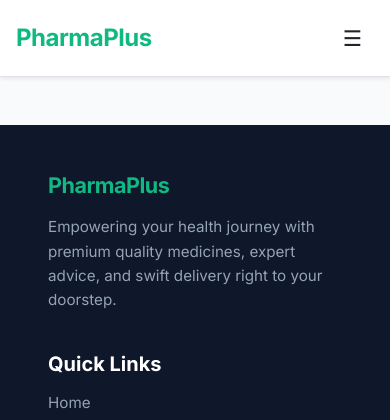
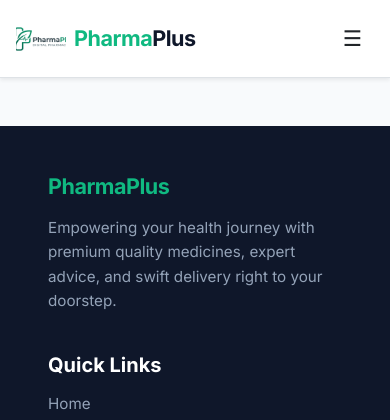
Before and after one commit to bylalit/PharmaPlus, a Django app: template templates/base.html in a window 390 px wide. Shown: the top 420 px of the page. Run offline with Django 5.2, Linux system fonts and the light colour scheme; the template is opened without the code that fills it, so the values that code supplies are empty.

Commit message:
feat: add base template with responsive sidebar navigation and site logo branding

```diff
--- a/templates/base.html
+++ b/templates/base.html
@@ -29,9 +29,18 @@
             display: flex; justify-content: center; align-items: center; flex-direction: column;
             transition: opacity 0.6s ease-out, visibility 0.6s ease-out;
         }
-        .spinner-custom {
-            width: 3.5rem; height: 3.5rem; color: #10b981; border-width: 0.35em;
+
+        .logo-pulse {
+            animation: pulse 1.5s infinite ease-in-out;
+            mix-blend-mode: multiply;
         }
+        @keyframes pulse {
+            0% { transform: scale(1); opacity: 1; filter: drop-shadow(0 0 10px rgba(16,185,129,0.2)); }
+            50% { transform: scale(1.05); opacity: 0.8; filter: drop-shadow(0 0 20px rgba(16,185,129,0.4)); }
+            100% { transform: scale(1); opacity: 1; filter: drop-shadow(0 0 10px rgba(16,185,129,0.2)); }
+        }
+
+        /* Thin loading bar at top */
         #top-loading-bar {
             position: fixed; top: 0; left: 0; height: 4px;
             background: linear-gradient(90deg, #059669 0%, #34d399 100%);
@@ -44,13 +53,13 @@
 </head>
 <body class="loading" style="font-family: 'Inter', sans-serif; background-color: #f8fafc; color: #0f172a; margin: 0; overflow-x: hidden; width: 100%;">
 
-    <!-- Preloader & Top Loading Bar -->
+    <!-- Preloader & Top Loading Bar component -->
     <div id="top-loading-bar"></div>
     <div id="preloader">
-        <div class="spinner-border spinner-custom mb-3" role="status">
-            <span class="visually-hidden">Loading...</span>
+        <div class="mb-3 d-flex align-items-center justify-content-center" style="width: 140px; height: 140px; overflow: hidden;">
+             <img src="{% static 'img/logo.png' %}" alt="Loading Logo" style="height: 250px; mix-blend-mode: multiply;" class="logo-pulse">
         </div>
-        <h3 style="color: #059669; font-weight: 800; letter-spacing: -0.5px;">PharmaPlus</h3>
+        <h3 style="color: #059669; font-weight: 800; letter-spacing: -0.5px; opacity: 0.9;">PharmaPlus</h3>
     </div>
 
     <!-- Main Layout Container -->
@@ -59,7 +68,12 @@
         <!-- Sidebar Navigation (Desktop Left Side) -->
         <nav class="sidebar bg-white border-end d-flex flex-column shadow-sm">
             <div class="p-4 border-bottom text-center">
-                 <a class="text-decoration-none fw-bold" href="{% url 'index' %}" style="color: #10b981; font-size: 2rem; letter-spacing: -0.5px;">PharmaPlus</a>
+                 <a class="text-decoration-none fw-bold d-flex flex-column align-items-center justify-content-center gap-1" href="{% url 'index' %}" style="color: #0f172a; font-size: 1.7rem; letter-spacing: -0.5px;">
+                     <div style="width: 120px; height: 100px; display: flex; justify-content: center; align-items: center; overflow: hidden;">
+                         <img src="{% static 'img/logo.png' %}" alt="PharmaPlus Logo" style="height: 190px; mix-blend-mode: multiply;">
+                     </div>
+                     <span style="margin-top: -15px;"><span style="color: #10b981;">Pharma</span>Plus</span>
+                 </a>
             </div>
 
             <div class="p-4 flex-grow-1">
@@ -98,7 +112,12 @@
 
             <!-- Mobile Header (Visible only on small screens) -->
             <header class="mobile-header bg-white border-bottom p-3 d-flex justify-content-between align-items-center sticky-top shadow-sm w-100">
-                <a class="text-decoration-none fw-bold" href="{% url 'index' %}" style="color: #10b981; font-size: 1.5rem; letter-spacing: -0.5px;">PharmaPlus</a>
+                <a class="text-decoration-none fw-bold d-flex align-items-center gap-2" href="{% url 'index' %}" style="color: #0f172a; font-size: 1.35rem; letter-spacing: -0.5px;">
+                     <div style="width: 50px; height: 45px; display: flex; justify-content: center; align-items: center; overflow: hidden;">
+                         <img src="{% static 'img/logo.png' %}" alt="PharmaPlus Logo" style="height: 90px; mix-blend-mode: multiply;">
+                     </div>
+                     <span><span style="color: #10b981;">Pharma</span>Plus</span>
+                </a>
                 <button class="btn border-0 text-dark fs-4" type="button" data-bs-toggle="collapse" data-bs-target="#mobileMenu">
                     ☰
                 </button>
```
Also changed, not shown: static/img/logo.png (added).
